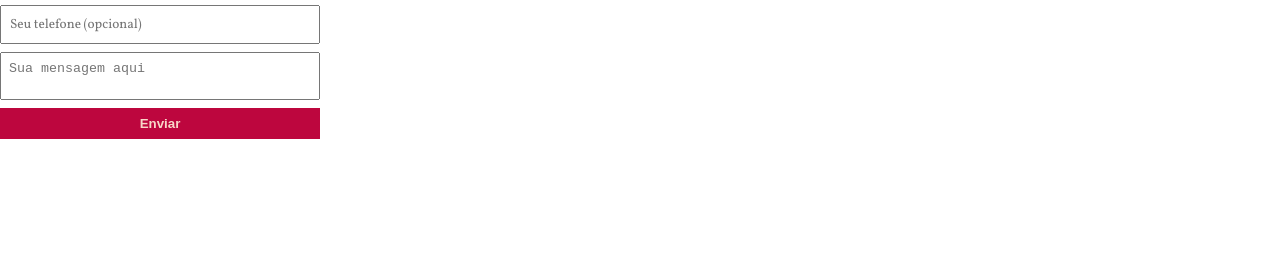
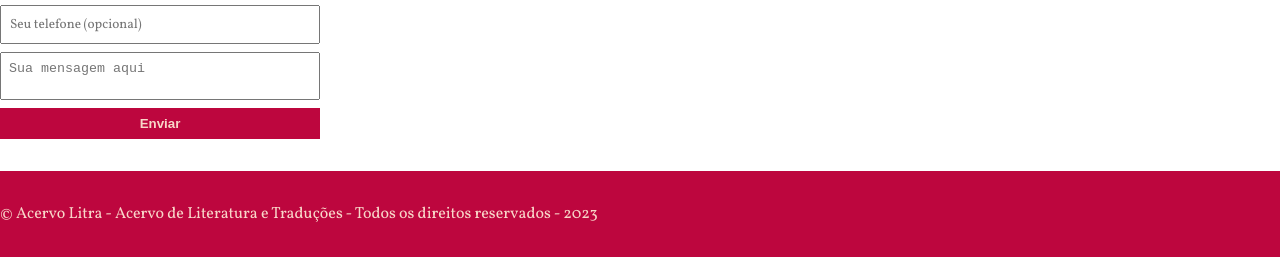
Before and after one commit to anepaz/ebac_frontend, a plain HTML site: page index.html in a window 1280 px wide. Shown: the part 847-1104 px from the top of the page. Before the commit the page ends 1018 px from the top, so only its background shows below. Drawn offline with Linux system fonts and the light colour scheme; a web font is replaced by a local one.

Commit message:
clean and review code

```diff
--- a/index.html
+++ b/index.html
@@ -17,7 +17,7 @@
       <nav>
         <ul>
           <li>
-            <a href="#">Sobre o acervo</a>
+            <a href="#about">Sobre o acervo</a>
           </li>
           <li>
             <a href="#translated-books">Traduções</a>
@@ -29,7 +29,7 @@
       </nav>
     </div>
   </header>
-  <section>
+  <section id="about">
     <div class="container">
       <img class="acervo-books" src="./img/acervo.jpg" alt="Prateleiras cheias de livros">
       <div>
@@ -100,6 +100,13 @@
     </div>
     </div>
   </section>
+  <footer>
+    <div class="container">
+      <p>
+        &copy; Acervo Litra - Acervo de Literatura e Traduções - Todos os direitos reservados - 2023
+      </p>
+    </div>
+  </footer>
 </body>
 
 </html>
--- a/main.css
+++ b/main.css
@@ -161,3 +161,10 @@ input:focus,
 textarea:focus {
   outline-color: #bd063e;
 }
+
+footer,
+footer p {
+  background-color: #bd063e;
+  color: #f8d6c8;
+  padding: 16px 0;
+}
```
